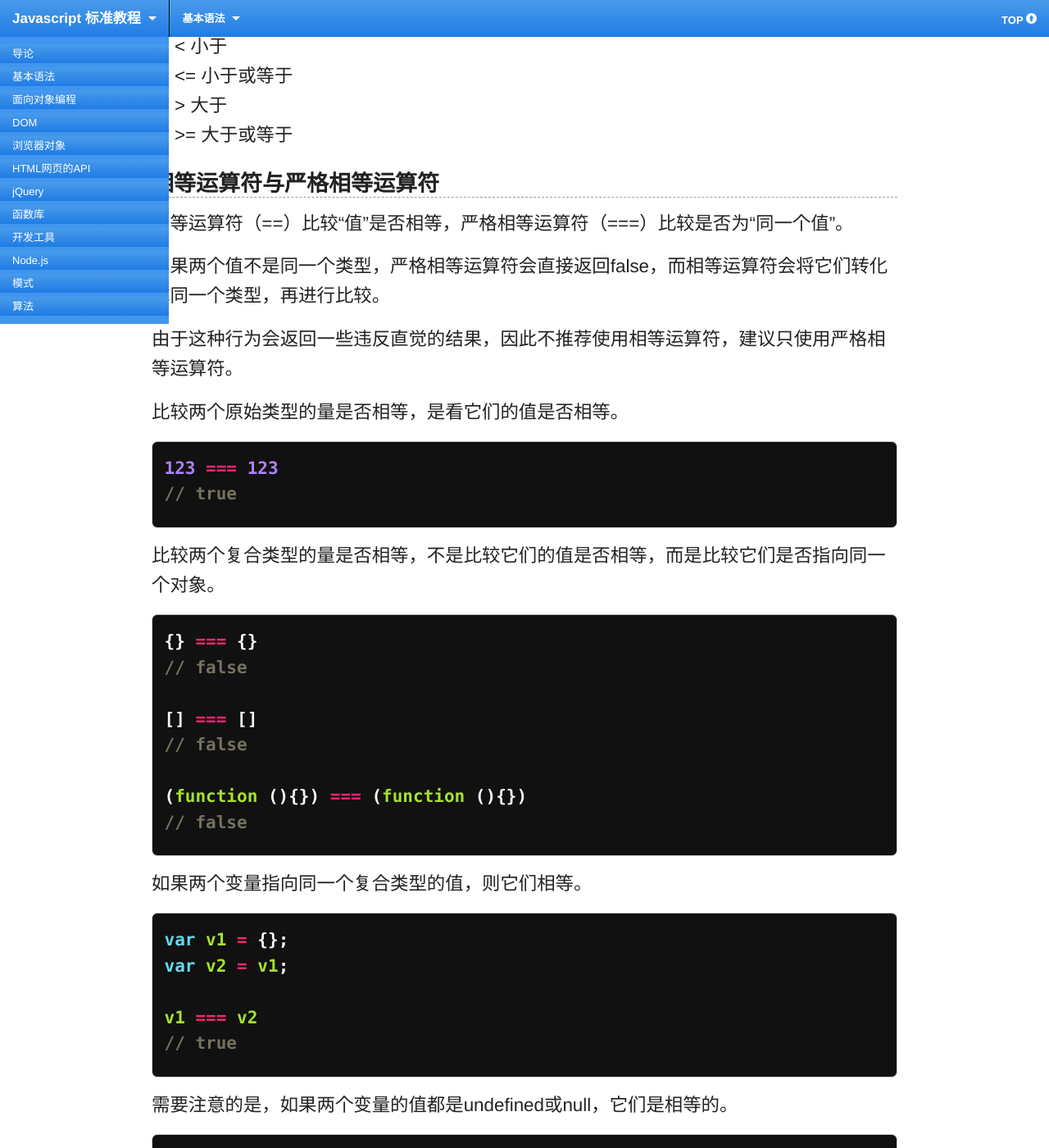
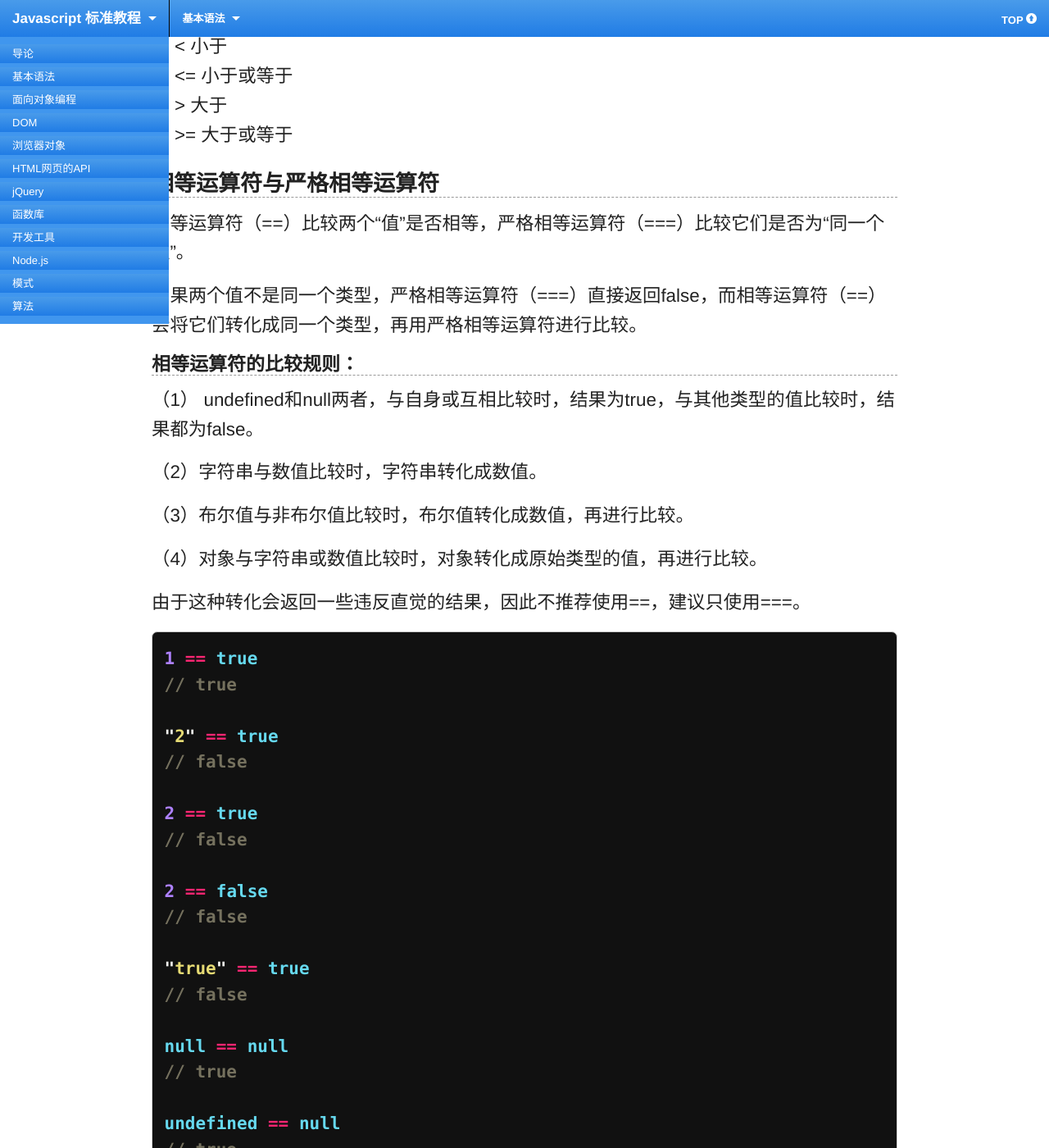
Before and after one commit to ruanyf/jstutorial, a Jekyll site: the page built from grammar/basic.md, in a window 1280 px wide and 1400 px high, scrolled down 4909 px. Shown: the whole window at 82% size. Built offline with Jekyll 4.4.1, drawn with Linux system fonts in a browser that asks for light colours; Markdown is read by kramdown in place of the engine named in the settings; some of the changed text lies outside the part shown.

Commit message:
edit strict equality

```diff
--- a/grammar/basic.md
+++ b/grammar/basic.md
@@ -197,22 +197,72 @@
 
 ### 相等运算符与严格相等运算符
 
-相等运算符（==）比较“值”是否相等，严格相等运算符（===）比较是否为“同一个值”。
+相等运算符（==）比较两个“值”是否相等，严格相等运算符（===）比较它们是否为“同一个值”。
 
-如果两个值不是同一个类型，严格相等运算符会直接返回false，而相等运算符会将它们转化成同一个类型，再进行比较。
+如果两个值不是同一个类型，严格相等运算符（===）直接返回false，而相等运算符（==）会将它们转化成同一个类型，再用严格相等运算符进行比较。
 
-由于这种行为会返回一些违反直觉的结果，因此不推荐使用相等运算符，建议只使用严格相等运算符。
+#### 相等运算符的比较规则：
 
-比较两个原始类型的量是否相等，是看它们的值是否相等。
+（1） undefined和null两者，与自身或互相比较时，结果为true，与其他类型的值比较时，结果都为false。
+
+（2）字符串与数值比较时，字符串转化成数值。
+
+（3）布尔值与非布尔值比较时，布尔值转化成数值，再进行比较。
+
+（4）对象与字符串或数值比较时，对象转化成原始类型的值，再进行比较。
+
+由于这种转化会返回一些违反直觉的结果，因此不推荐使用==，建议只使用===。
 
 {% highlight javascript %}
 
-123 === 123
+1 == true
 // true
+
+"2" == true
+// false
+
+2 == true
+// false
+
+2 == false
+// false
+
+"true" == true
+// false
+
+null == null
+// true
+
+undefined == null
+// true
+
+false == null
+// false
+
+0 == null
+// false
 
 {% endhighlight %}
 
-比较两个复合类型的量是否相等，不是比较它们的值是否相等，而是比较它们是否指向同一个对象。
+#### 严格相等运算符的比较规则
+
+比较不同类型的值时，严格相等运算符遵守以下规则：
+
+（1）字符串与字符串比较时，看它们的值是否相同。
+
+（2）布尔值与布尔值比较时，看它们的值是否相同。
+
+（3）数字与数字比较时，看它们的值是否相同。同时，NaN与任何值都不相等（包括其自身），以及正0等于负0。
+
+{% highlight javascript %}
+
+	NaN !== _  // 任何值包括其自身
+
+    +0 === -0
+
+{% endhighlight %}
+
+（4）两个复合类型的量比较时（包括对象、数组、函数），不是比较它们的值是否相等，而是比较它们是否指向同一个对象。
 
 {% highlight javascript %}
 
@@ -239,7 +289,7 @@
 
 {% endhighlight %}
 
-需要注意的是，如果两个变量的值都是undefined或null，它们是相等的。
+（5）如果两个变量的值都是undefined或null，它们是相等的。
 
 {% highlight javascript %}
 
@@ -271,9 +321,19 @@
 
 ### 布尔运算符
 
-- ! 取反运算
-- && 且运算
-- OR 或运算
+(1) ! 取反运算
+
+以下五个值取反后为true，其他都为false。
+
+- undefined
+- null
+- false
+- 0
+- ""
+
+(2) && 且运算
+
+(3) OR 或运算
 
 ## 条件语句
 
```
Also changed, not shown: other parts of grammar/basic.md (+1 -1 lines).
